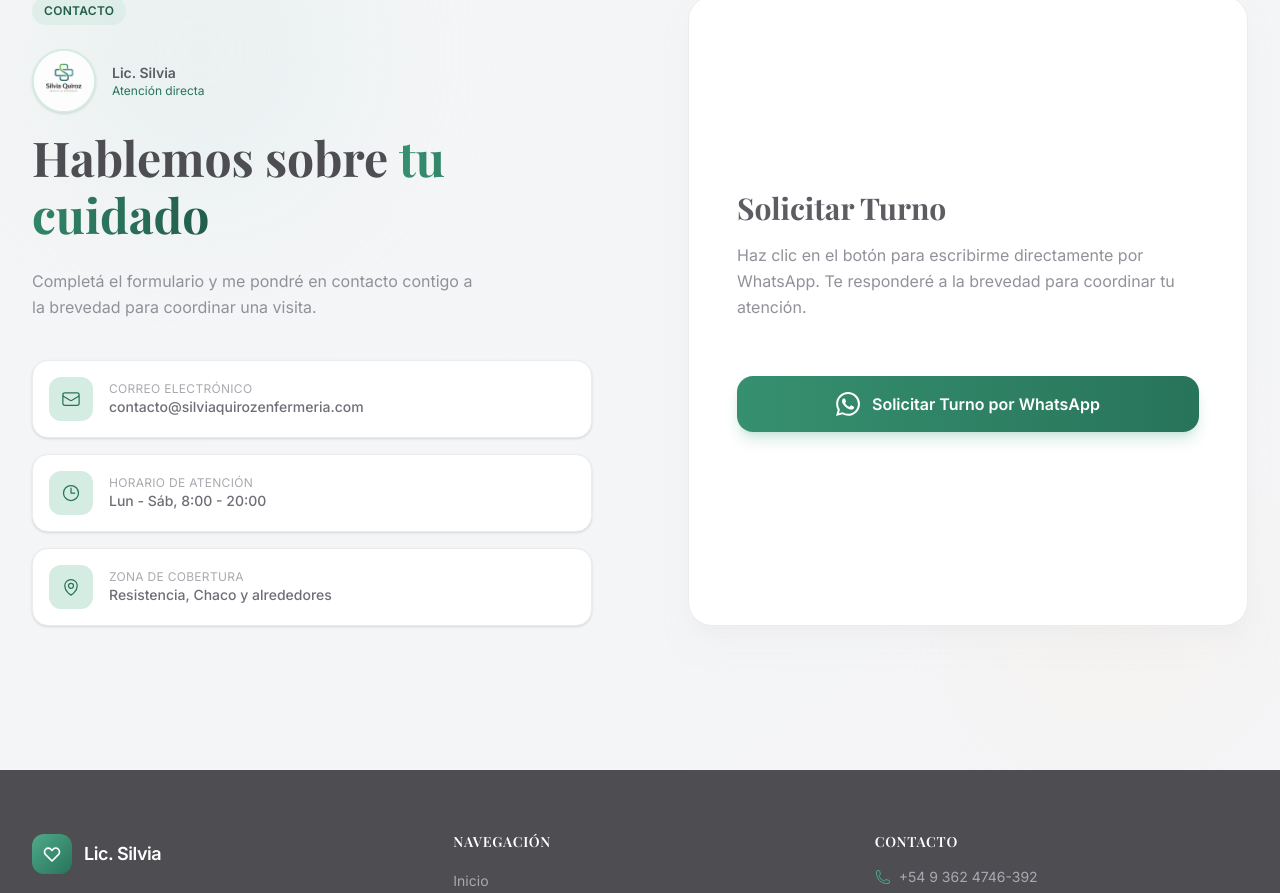
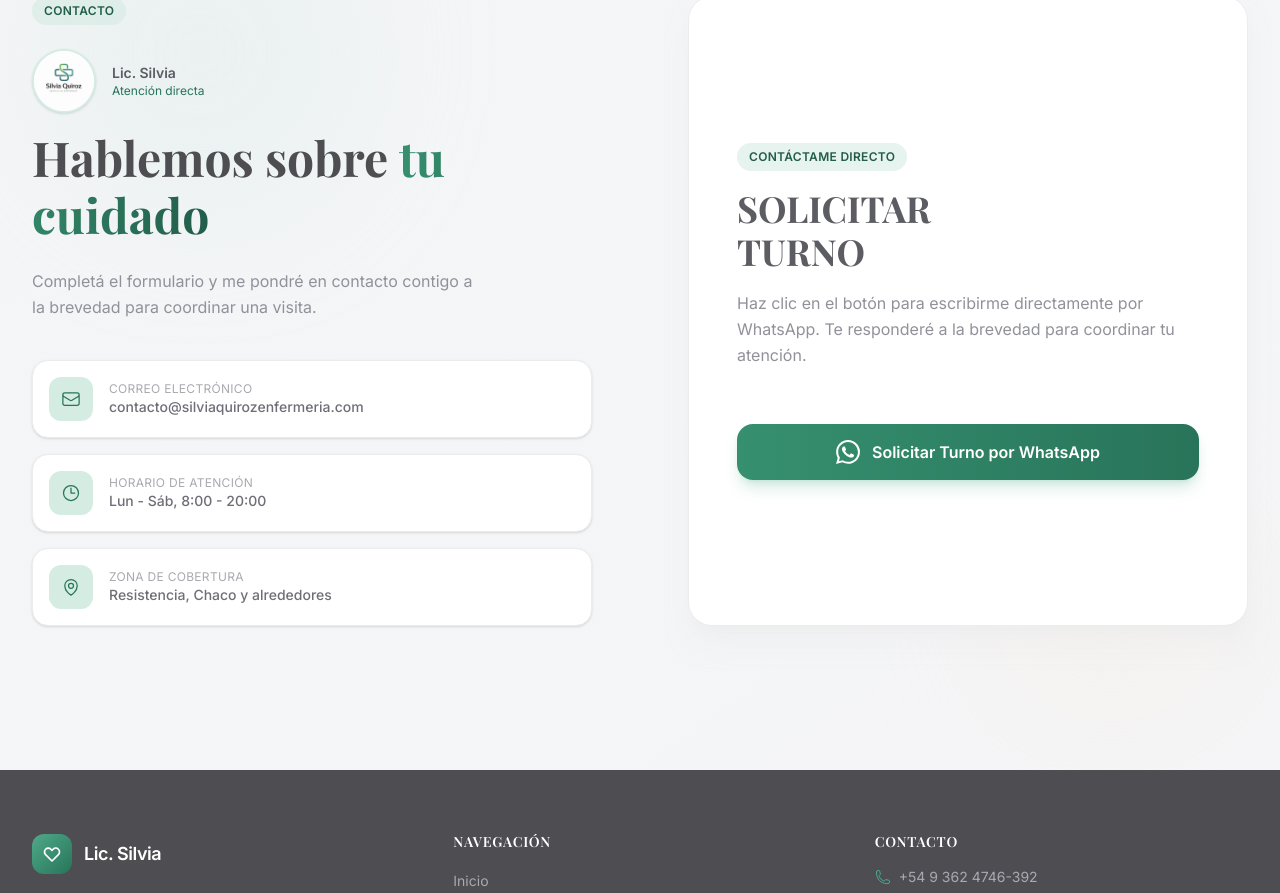
Before and after one commit to Bomastulacio/enfermera-landing, a React (Vite) app: page / in a window 1280 px wide. Shown: the part 3465-4358 px from the top of the page. Built offline with nearby package versions, Linux system fonts and the light colour scheme.

Commit message:
UI: Refine Contact section typography (stacked title and correct badge) for mobile elegance

```diff
--- a/src/components/ContactForm.jsx
+++ b/src/components/ContactForm.jsx
@@ -100,8 +100,13 @@
                         transition={{ duration: 0.6, delay: 0.2 }}
                     >
                         <div className="bg-white rounded-3xl p-8 lg:p-12 shadow-xl shadow-neutral-100/50 border border-neutral-100 flex flex-col justify-center h-full">
-                            <div className="mb-6">
-                                <h3 className="text-2xl lg:text-3xl font-bold text-neutral-800 mb-4 font-sans focus:outline-none">Solicitar Turno</h3>
+                            <div className="mb-6 text-center lg:text-left">
+                                <span className="inline-block px-3 py-1.5 bg-primary-100/60 text-primary-700 text-xs font-semibold rounded-full mb-4 tracking-wide uppercase">
+                                    Contáctame Directo
+                                </span>
+                                <h3 className="text-3xl lg:text-4xl font-bold text-neutral-800 mb-4 font-sans focus:outline-none uppercase">
+                                    Solicitar<br />Turno
+                                </h3>
                                 <p className="text-base text-neutral-500 mb-8 leading-relaxed max-w-md">
                                     Haz clic en el botón para escribirme directamente por WhatsApp. Te responderé a la brevedad para coordinar tu atención.
                                 </p>
```
